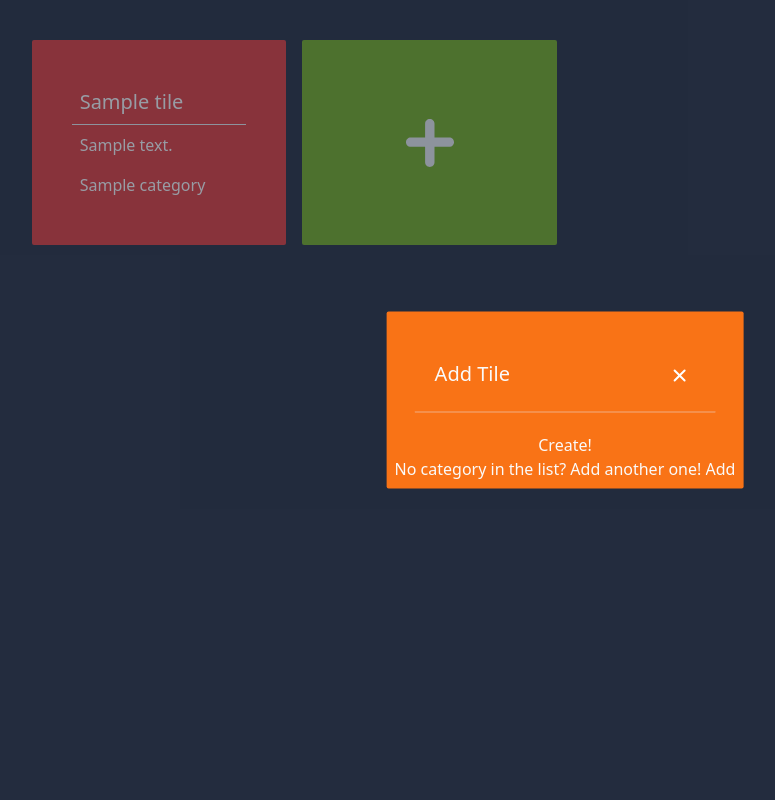
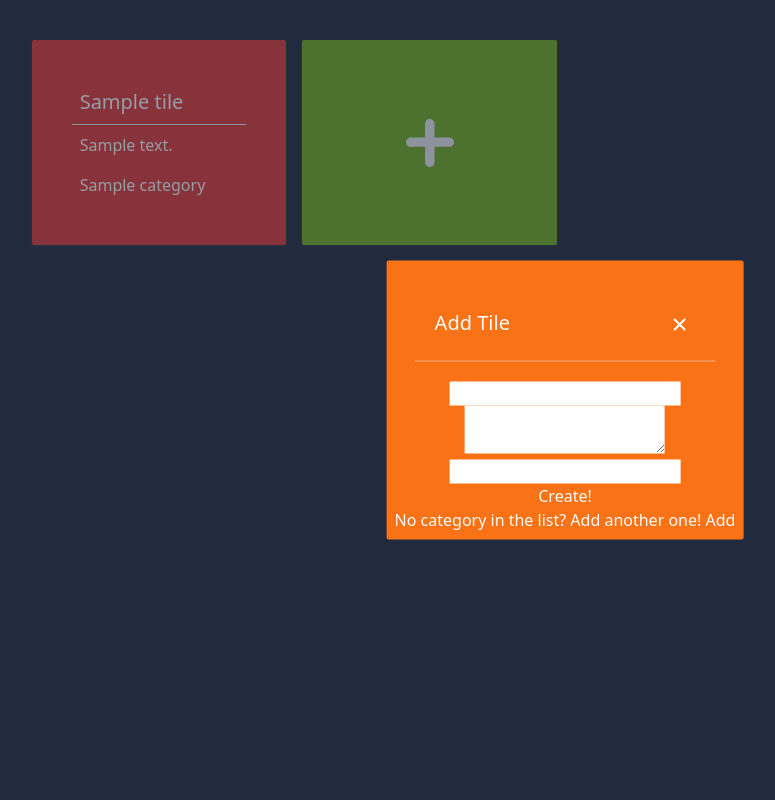
Before and after one commit to jdlugosz963/tiles, a Django app: template hipis/tiles/templates/tiles.html in a window 1280 px wide, after a click that opens the changed part. Shown: the whole page, without its empty margins (75-850 px from the left). Run offline with Django 3.2, Linux system fonts and the light colour scheme; the template is opened without the code that fills it: values that come from a table or form of the project are taken from there, others are empty; tables that the repository leaves empty hold one stand-in row (values such as "Sample post"); form fields are guessed from the names that the template uses; some libraries are stand-ins or nearby versions.

Commit message:
Some css changes.

```diff
--- a/hipis/tiles/templates/tiles.html
+++ b/hipis/tiles/templates/tiles.html
@@ -7,14 +7,14 @@
 
 <div class="grid grid-cols-4 mt-5 gap-4">
     {% for tile in tiles %}
-    <div class="flex flex-wrap p-10 rounded-sm mt-5 {{tile.category.color}}">
+    <div class="flex flex-wrap p-10 rounded-sm mt-5 shadow shadow-gray-800 transition ease-in-out hover:-translate-y-1 hover:shadow-2xl hover:shadow-gray-800 hover:-translate-y-1 hover:scale-110 duration-300 {{tile.category.color}}">
         <div class="w-full text-xl border-b p-2">{{tile.name}}</div>
         <div class="w-full p-2">{{tile.description}}</div>
         <div class="w-full p-2">{{tile.category.name}}</div>
     </div>
     {% endfor %}
 
-    <div class="flex justify-center items-center bg-back-100 p-10 mt-5 bg-lime-600 cursor-pointer rounded-sm" onclick="$('#tile-create-container').show()">
+    <div class="flex justify-center items-center bg-back-100 shadow transition ease-in-out hover:-translate-y-1 hover:shadow-2xl hover:shadow-gray-800 hover:-translate-y-1 hover:scale-110 duration-300 shadow-gray-800 p-10 mt-5 bg-lime-600 cursor-pointer rounded-sm" onclick="$('#tile-create-container').show()">
         <svg version="1.1" class="text-gray-200 fill-current h-12 w-12" id="Capa_1" xmlns="http://www.w3.org/2000/svg" xmlns:xlink="http://www.w3.org/1999/xlink"
              viewBox="0 0 60.364 60.364" style="enable-background:new 0 0 60.364 60.364;" xml:space="preserve" width="40" height="40">
             <g>
@@ -26,7 +26,7 @@
     </div>
 </div>
 
-<div id="tile-create-container" style="display: none;" class="absolute top-1/2 left-1/2 transform -translate-x-1/2 -translate-y-1/2 bg-opacity-50 bg-gray-700 w-full h-full">
+<div id="tile-create-container" style="display: none;" class="absolute top-1/2 left-1/2 transform -translate-x-1/2 -translate-y-1/2 transition ease-in-out bg-opacity-50 bg-gray-700 w-full h-full">
     <div id="tile-create-card" class="absolute top-1/2 left-1/2  transform -translate-x-1/2 -translate-y-1/2 text-center bg-orange-500 rounded-sm p-2">
         <div class="flex m-5 justify-between items-start p-5 rounded-t border-b dark:border-gray-600">
             <h3 class="text-xl">
@@ -38,7 +38,9 @@
         </div>
         <form method="POST" action="{% url 'add_tile' %}" id="tile-form">
             {% csrf_token %}
-            {{TileForm.as_p}}
+            <div class="w-full">{{TileForm.name}}</div>
+            <div class="w-full">{{TileForm.description}}</div>
+            <div class="w-full">{{TileForm.category}}</div>
             <input type="submit" value="Create!" />
         </form>
         No category in the list? Add another one!
@@ -58,7 +60,8 @@
         </div>
         <form method="POST" action="{% url 'add_category' %}" id="category_form">
             {% csrf_token %}
-            {{CategoryForm}}
+            <div class="w-full form-field">{{CategoryForm.name}}</div>
+            <div class="w-full form-field">{{CategoryForm.color}}</div>
             <input type="submit" value="Create!" />
         </form>
         Add tile!
```
